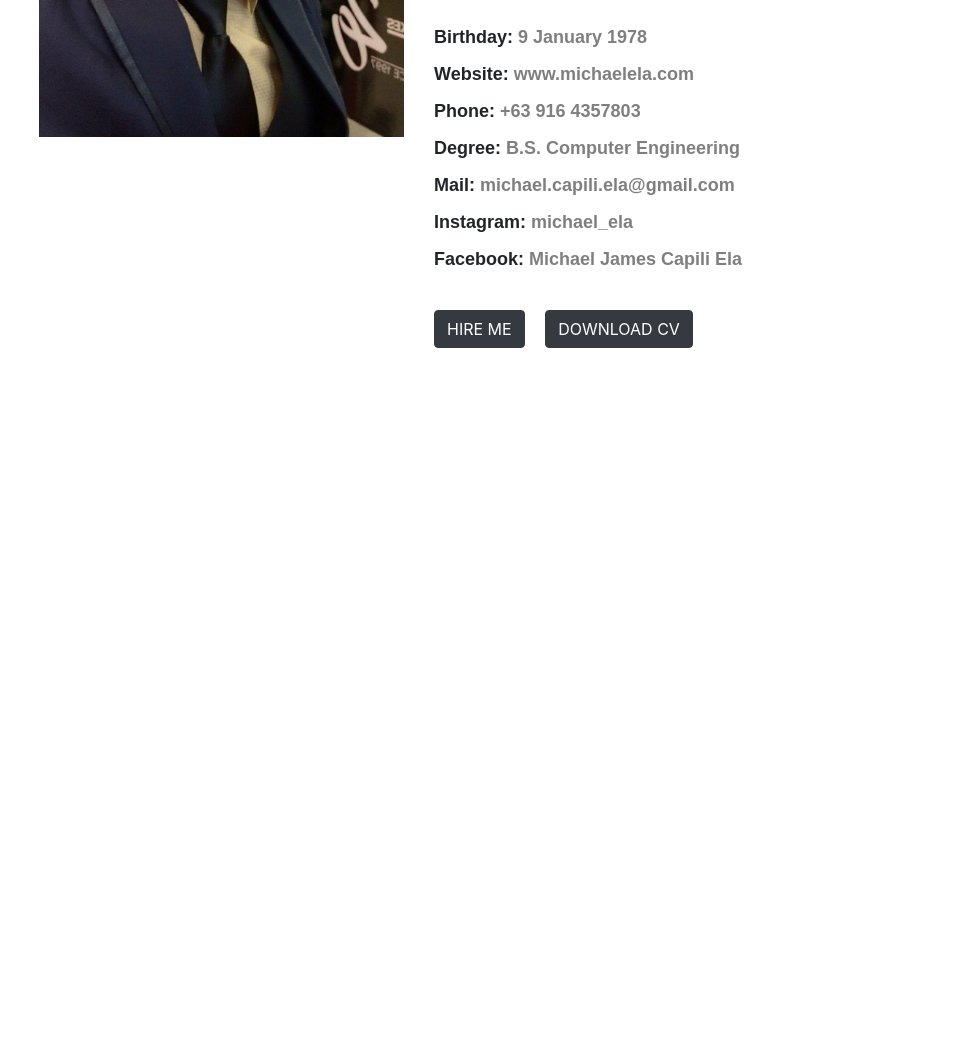
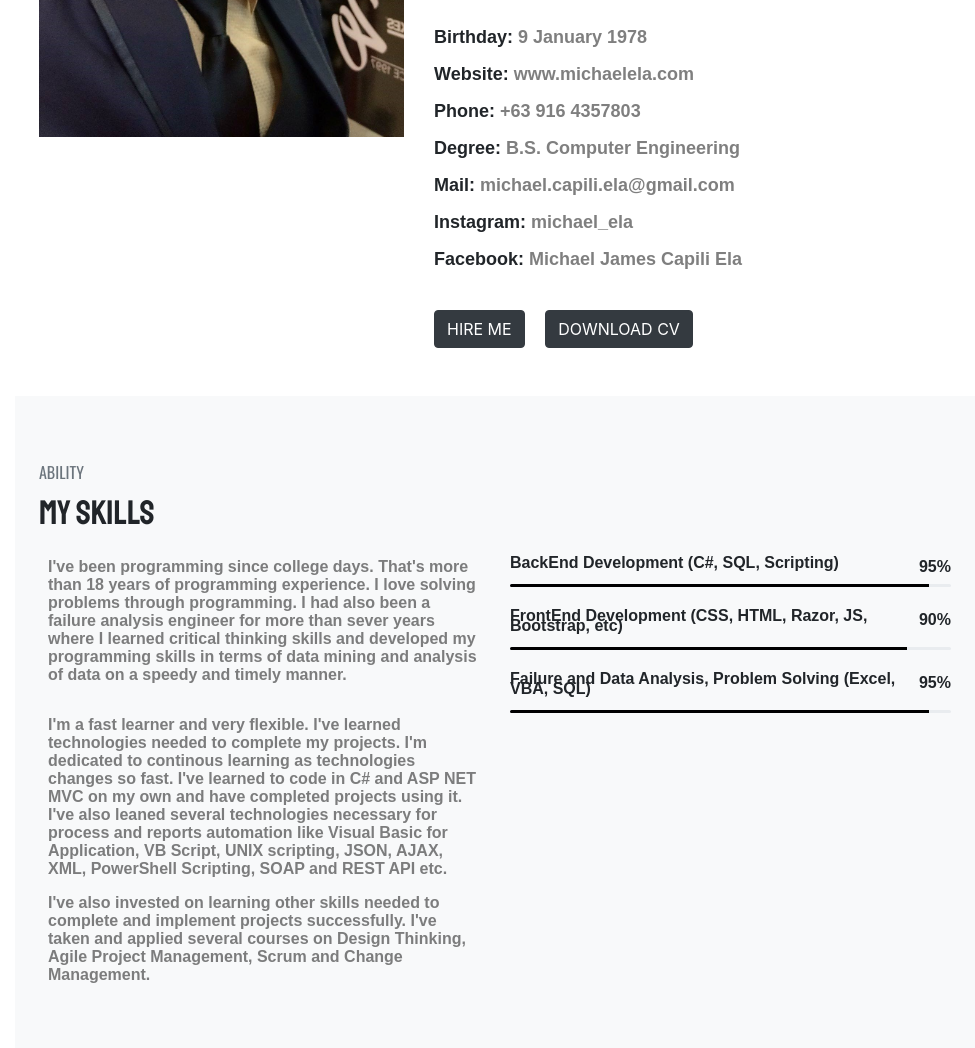
Before and after one commit to MichaelJames008/Portfolio, a website: page Resume/index.html in a window 1280 px wide. Shown: the part 1407-2455 px from the top of the page, without its empty margins (305-1280 px from the left). Before the commit the page ends 1803 px from the top, so only its background shows below. Drawn offline with nearby package versions, Linux system fonts and the light colour scheme; a web font is replaced by a local one.

Commit message:
update index skill

```diff
--- a/Resume/index.html
+++ b/Resume/index.html
@@ -99,6 +99,64 @@
                     </div>
                 </section>
             <!-- #about me area -->
+             <!-- ability -->
+             <section class="skill px-4 py-5 bg-light" id="skills">
+                <div class="ability py-3">
+                    <h5 class="text-uppercase font-os font-size-16 text-muted">Ability</h5>
+                    <h1 class="text-uppercase font-staat font-size-34">My skills</h1>
+                </div>
+                <div class="row">
+                    <div class="col-sm-6 pl-4">
+                        <p class="font-ram font-size-16 text-black-50 pb-3">
+                           I've been programming since college days. That's more than 18 years of programming experience.
+                           I love solving problems through programming. I had also been a failure analysis engineer for more than sever years where I learned critical thinking skills and developed my programming skills in terms of data mining and analysis of data on a speedy and timely manner.
+                        </p>
+                        <p class="font-ram font-size-16 text-black-50">
+                           I'm a fast learner and very flexible. I've learned technologies needed to complete my projects.
+                           I'm dedicated to continous learning as technologies changes so fast.
+                           I've learned to code in C# and ASP NET MVC on my own and have completed projects using it.
+                           I've also leaned several technologies necessary for process and reports automation like Visual Basic for Application,
+                           VB Script, UNIX scripting, JSON, AJAX, XML, PowerShell Scripting, SOAP and REST API etc.
+
+                        </p>
+
+                        <p class="font-ram font-size-16 text-black-50">
+                            I've also invested on learning other skills needed to complete and implement projects successfully.
+                            I've taken and applied several courses on Design Thinking, Agile Project Management, Scrum and Change Management.
+                         </p>
+                    </div>
+                    <div class="col-sm-6 bars">
+                        <div class="bar-1 mb-4">
+                            <div class="d-flex flex-row justify-content-between">
+                                <p class="font-ram font-size-16">BackEnd Development (C#, SQL, Scripting)</p>
+                                <span class="font-ram font-size-16">95%</span>
+                            </div>
+                            <div class="progress" style="height: 3px;">
+                                <div class="progress-bar bgcolor-black" role="progressbar" style="width:95%"></div>
+                            </div>
+                        </div>
+                        <div class="bar-1 mb-4">
+                            <div class="d-flex flex-row justify-content-between">
+                                <p class="font-ram font-size-16">FrontEnd Development (CSS, HTML, Razor, JS, Bootstrap, etc)</p>
+                                <span class="font-ram font-size-16">90%</span>
+                            </div>
+                            <div class="progress" style="height: 3px;">
+                                <div class="progress-bar bgcolor-black" role="progressbar" style="width:90%"></div>
+                            </div>
+                        </div>
+                        <div class="bar-1 mb-4">
+                            <div class="d-flex flex-row justify-content-between">
+                                <p class="font-ram font-size-16">Failure and Data Analysis, Problem Solving (Excel, VBA, SQL)</p>
+                                <span class="font-ram font-size-16">95%</span>
+                            </div>
+                            <div class="progress" style="height: 3px;">
+                                <div class="progress-bar bgcolor-black" role="progressbar" style="width:95%"></div>
+                            </div>
+                        </div>
+                    </div>
+                </div>
+            </section>
+        <!-- #ability -->
 
           </div>
         </div>
--- a/Resume/js/index.js
+++ b/Resume/js/index.js
@@ -23,3 +23,35 @@ function toggle_onclick($win, $navbar, width){
         $navbar.css({left: '0px'});
     }
 }
+
+
+var typed = new Typed('#typed' , {
+    strings: [
+        'Web Developer',
+        'Freelancer'
+    ],
+    typeSpeed: 50,
+    backSpeed: 50,
+    loop: true
+});
+
+var typed_2 = new Typed('#typed_2' , {
+    strings: [
+        'Web Developer',
+        'Freelancer'
+    ],
+    typeSpeed: 50,
+    backSpeed: 50,
+    loop: true
+});
+
+
+document.querySelectorAll('a[href^="#"]').forEach(anchor =>{
+    anchor.addEventListener('click', function(e){
+        e.preventDefault();
+
+        document.querySelector(this.getAttribute('href')).scrollIntoView({
+            behavior: 'smooth'
+        });
+    });
+});
```
